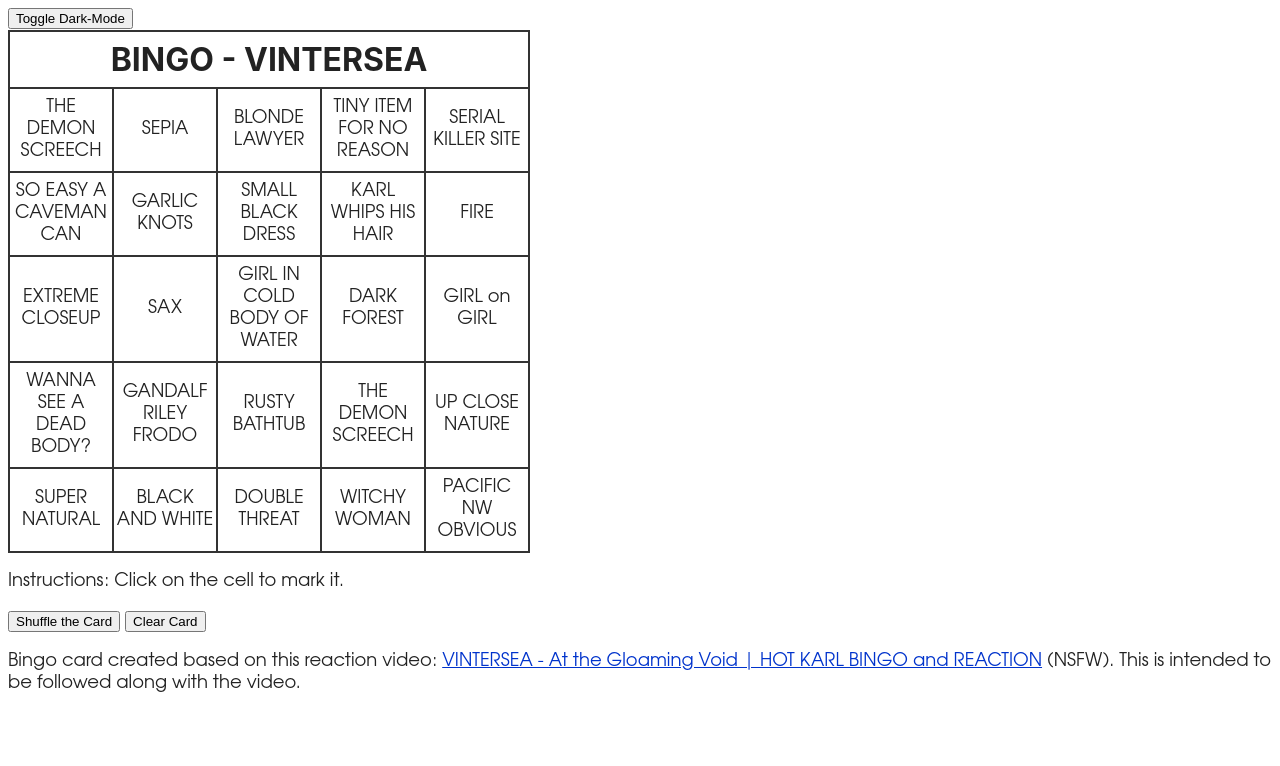
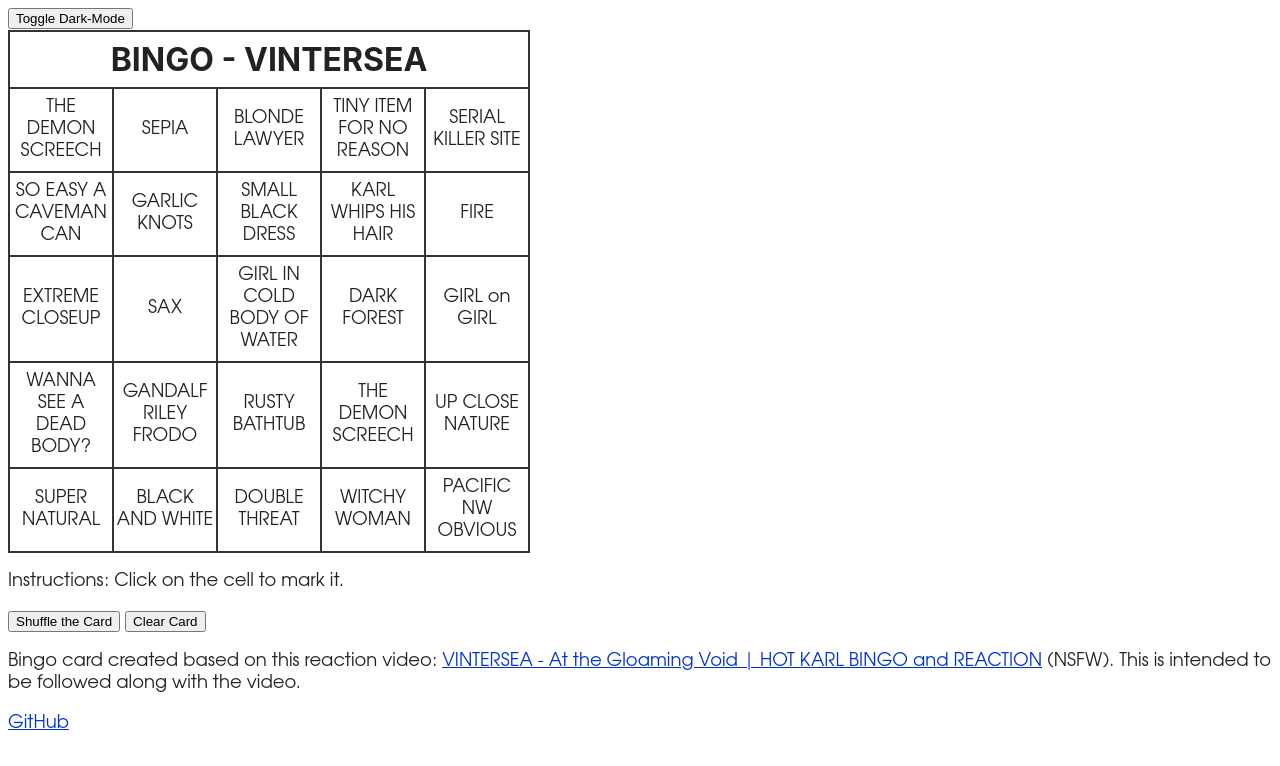
Before and after one commit to micahcochran/OldSkuleBingo, a plain HTML site: page index.html in a window 1280 px wide. Drawn offline with Linux system fonts and the light colour scheme.

Commit message:
update GitHub and webpage URL

```diff
--- a/index.html
+++ b/index.html
@@ -62,5 +62,6 @@
     <button onclick="clearCard(document);">Clear Card</button>
 
     <p>Bingo card created based on this reaction video: <a href="https://www.youtube.com/watch?v=r5KO__Mlpt8">VINTERSEA - At the Gloaming Void | HOT KARL BINGO and REACTION</a> (NSFW).  This is intended to be followed along with the video.</p>
+    <p><a href="https://micahcochran.github.io/OldSkuleBingo/">GitHub</a></p>
 </body>
 </html>
```
Also changed, not shown: 1 other file.
